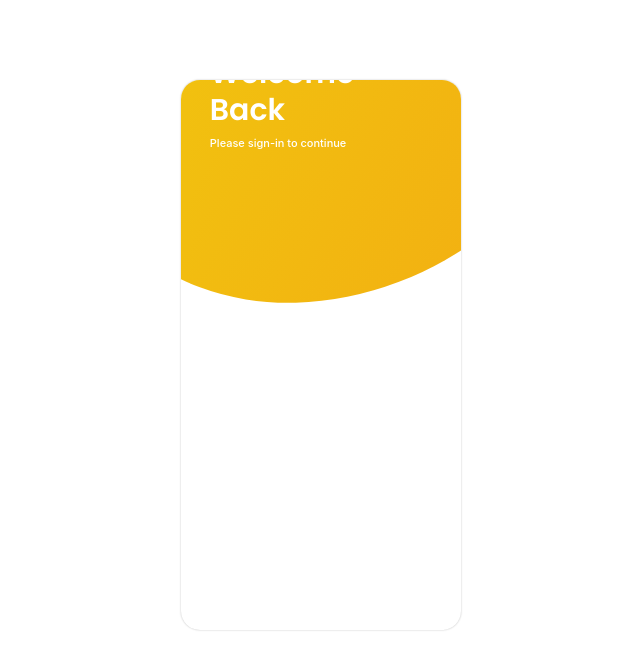
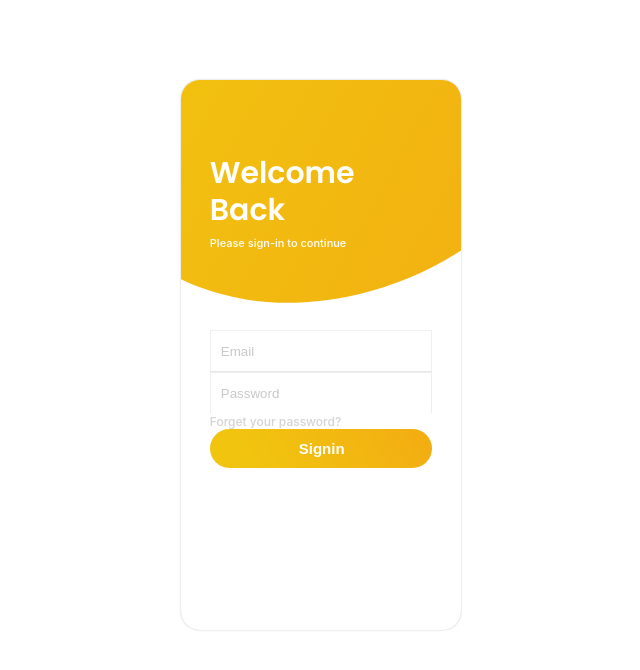
Before and after one commit to BrandedNomad/Login-Form-A, a React (Create React App) app: page / in a window 1280 px wide. Shown: the top 670 px of the page, without its empty margins (319-959 px from the left). Built offline with nearby package versions, Linux system fonts and the light colour scheme.

Commit message:
feat: create loginForm

```diff
--- a/src/components/loginBox/Index.js
+++ b/src/components/loginBox/Index.js
@@ -1,5 +1,7 @@
 import React from 'react';
 import styled from 'styled-components'
+
+import LoginForm from "./loginForm";
 
 
 const LoginBoxContainer = styled.div`
@@ -59,13 +61,20 @@ const SmallText = styled.h5`
 
 const TopContainer = styled.div`
     width:100%;
-    height: 150px;
+    height: 250px;
     display:flex;
     flex-direction:column;
     justify-content: flex-end;
     padding:0 1.8em;
     padding-bottom: 5em;
 `; //height 250px
+
+const InnerContainer = styled.div`
+    width: 100%;
+    display:flex;
+    flex-direction: column;
+    padding: 0 1.8em;
+`;
 
 
 function LoginBox(props){
@@ -79,6 +88,9 @@ function LoginBox(props){
                     <SmallText>Please sign-in to continue</SmallText>
                 </HeaderContainer>
             </TopContainer>
+            <InnerContainer>
+                <LoginForm/>
+            </InnerContainer>
         </LoginBoxContainer>
     )
 
--- a/src/components/loginBox/common.js
+++ b/src/components/loginBox/common.js
@@ -8,7 +8,7 @@ export const BoxContainer = styled.div`
     margin-top; 10px;
 `;
 
-export const FormContainer = styled.form = styled.form`
+export const FormContainer = styled.form`
     width:100%;
     display:flex;
     flex-direction: column;
@@ -32,7 +32,7 @@ export const Input = styled.input`
     height: 42px;
     width:100%;
     outline: none;
-    border: 1px solid rgba(200, 200, 200, 0.0.3);
+    border: 1px solid rgba(200, 200, 200, 0.3);
     padding: 0px 10px;
     border-bottom: 1.4px solid transparent;
 
--- a/src/components/loginBox/loginForm.js
+++ b/src/components/loginBox/loginForm.js
@@ -0,0 +1,17 @@
+import React from 'react';
+import {BoxContainer, FormContainer, Input, MutedLink, SubmitButton} from "./common";
+
+function LoginForm(props){
+    return (
+        <BoxContainer>
+            <FormContainer>
+                <Input type='email' placeholder='Email'/>
+                <Input type='email' placeholder='Password'/>
+                <MutedLink href='#'>Forget your password?</MutedLink>
+                <SubmitButton type='submit'>Signin</SubmitButton>
+            </FormContainer>
+        </BoxContainer>
+    )
+}
+
+export default LoginForm;
```
Also changed, not shown: src/components/Marginer/Marginer.js (added).
